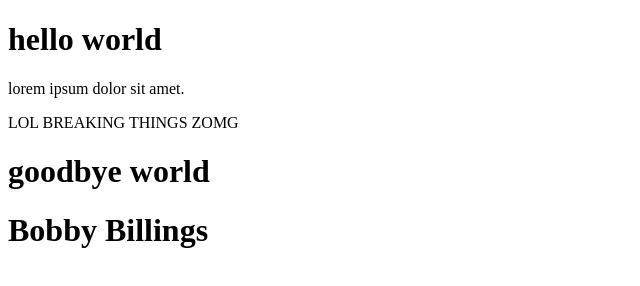
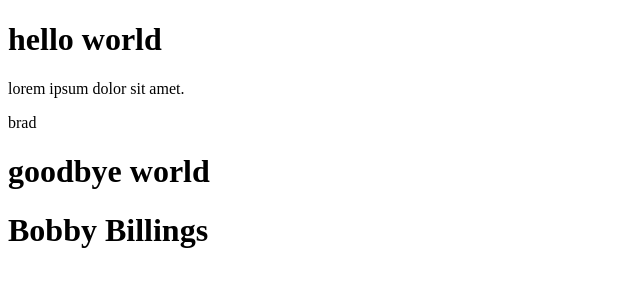
Before and after one commit to BytingBucs/HTML-Code-Snippets, a plain HTML site: page Projects/Chapter1/index.html in a window 1280 px wide. Shown: the whole page, without its empty margins (0-640 px from the left). Drawn offline with Linux system fonts and the light colour scheme.

Commit message:
adding my mark

```diff
--- a/Projects/Chapter1/index.html
+++ b/Projects/Chapter1/index.html
@@ -8,7 +8,7 @@
 			<h1> hello world</h1>
 
 			<p>lorem ipsum dolor sit amet.</p>
-LOL BREAKING THINGS ZOMG
+			brad
 			<h1> goodbye world</h1>
 			<h1> Bobby Billings</h1>
 
```
